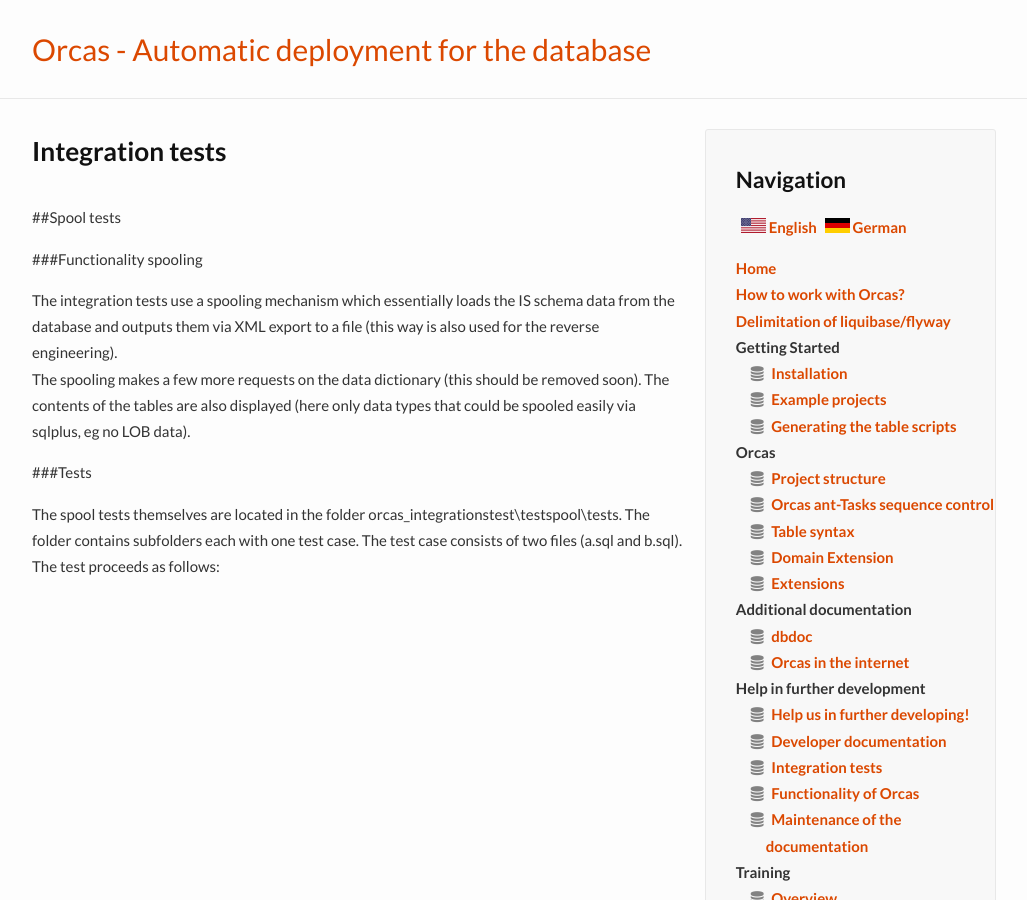
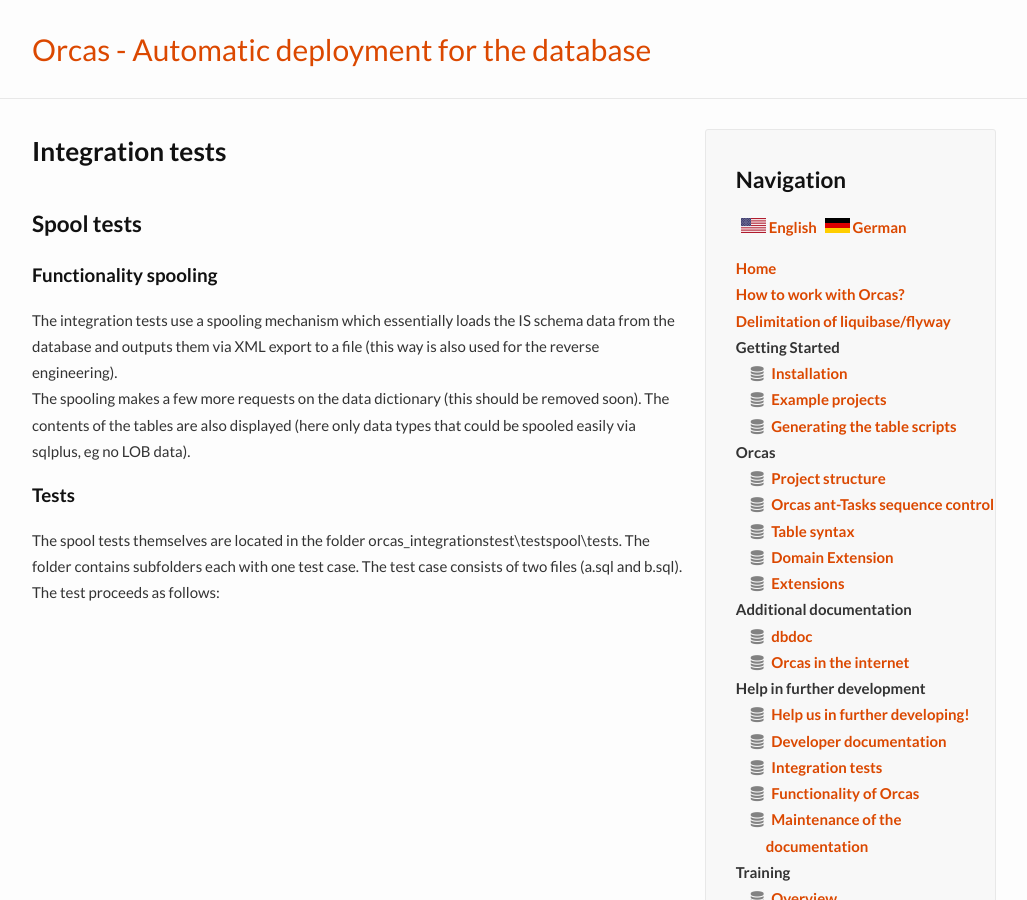
Before and after one commit to opitzconsulting/orcas, a Jekyll site: the page built from _docs/en/integration-tests.md, in a window 1280 px wide and 900 px high. Shown: the whole window, without its empty margins (126-1153 px from the left). Built offline with Jekyll 4.4.1, drawn with Linux system fonts in a browser that asks for light colours; nearby versions of some CDN libraries; some of the changed text lies outside the part shown.

Commit message:
headings

```diff
--- a/_docs/en/integration-tests.md
+++ b/_docs/en/integration-tests.md
@@ -6,14 +6,14 @@
 - en
 ---
 
-##Spool tests
+## Spool tests
 
-###Functionality spooling
+### Functionality spooling
 
 The integration tests use a spooling mechanism which essentially loads the IS schema data from the database and outputs them via XML export to a file (this way is also used for the reverse engineering).
-<br/>The spooling makes a few more requests on the data dictionary (this should be removed soon). The contents of the tables are also displayed (here only data types that could be spooled easily via sqlplus, eg no LOB data).
+The spooling makes a few more requests on the data dictionary (this should be removed soon). The contents of the tables are also displayed (here only data types that could be spooled easily via sqlplus, eg no LOB data).
 
-###Tests
+### Tests
 
 The spool tests themselves are located in the folder orcas_integrationstest\testspool\tests. The folder contains subfolders each with one test case. The test case consists of two files (a.sql and b.sql). The test proceeds as follows:
 ![Visualization of spooling]({{site.baseurl}}/assets/spooling.GIF "spooling.GIF")
@@ -26,11 +26,12 @@
 
 With this procedure, it is very important that every single test case exactly test only one detail, because otherwise unwanted OR-operation would be performed ("The spooling detects a deviation in the data type OR in the precision").
 
-##Integration tests
+## Integration tests
 
 The actual integration tests are located in the folder orcas_integrationstest/tests. Like at the spool test there are again subfolders, and each of them is a separate test case. It is here, however, not necessary to create a separate test case for each detail (On the contrary: Each test case takes about 3 minutes, so the number of tests should not be too large). In each test case different test scenarios are performed. These are described below:
 
-###Test scenario "normal":
+### Test scenario "normal"
+
 ![Visualization of test scenario "normal"]({{site.baseurl}}/assets/testszenario-normal.GIF "testszenario-normal.GIF")
 
 1. In a (empty) scheme the script erzeuge_zielzustand.sql is imported.
@@ -45,7 +46,8 @@
 8. The protocol of the second adjustment must be empty.
       This verifies that Orcas not unnecessarily dropt objects in the scheme and re-created (which would not be noticed without this test, but could lead to some significant performance issues).
 
-###Test scenario "protocol"
+### Test scenario "protocol"
+
 ![Visualization of test scenario "protocol"]({{site.baseurl}}/assets/testszenario-protokoll.GIF "testszenario-protokoll.GIF")
 
 1. In a (empty) scheme the script erzeuge_ausgangszustand.sql is imported.
@@ -54,7 +56,8 @@
 3. The protocol scheme is written also into a file.
 4. Also the protocol log file must be equal to the target script log file.
 
-###Testszenario "extract"
+### Testszenario "extract"
+
 ![Visualization of test scenario "extract"]({{site.baseurl}}/assets/testszenario-extract.GIF "testszenarion-extract.GIF")
 
 This test scenario is executed only if the property "test_extract" was not set to false.
@@ -65,7 +68,8 @@
 4. The scheme will be spooled to a file again.
 5. The spooled files must match.
 
-###Testszenario "sqlplus-api"
+### Testszenario "sqlplus-api"
+
 ![Visualization of test scenario sqlplus-api]({{site.baseurl}}/assets/testszenario-sqlplus-api.GIF "testszenario-sqlplus-api.GIF")
 
 This test scenario is executed only if the directory tabellen_sqlplus exists.
```
